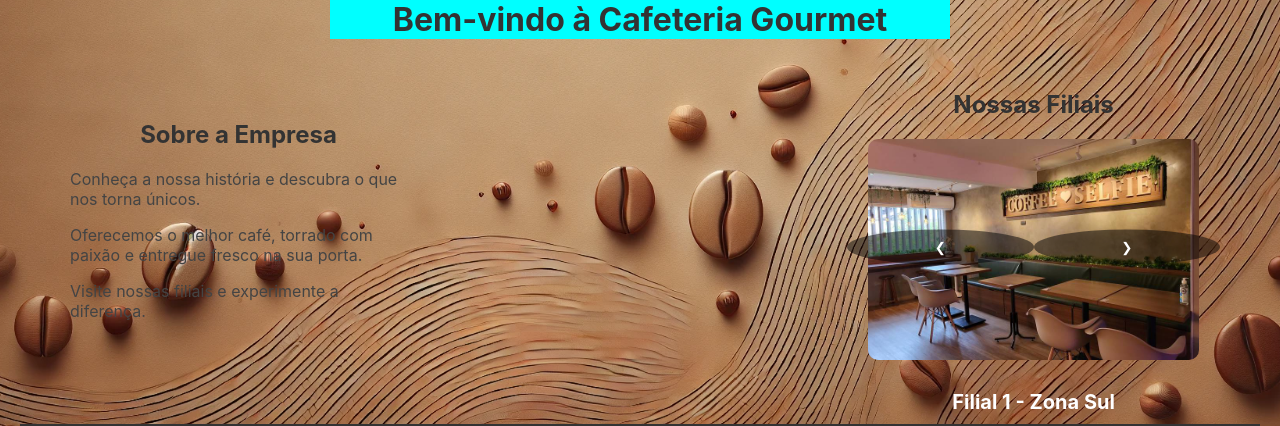
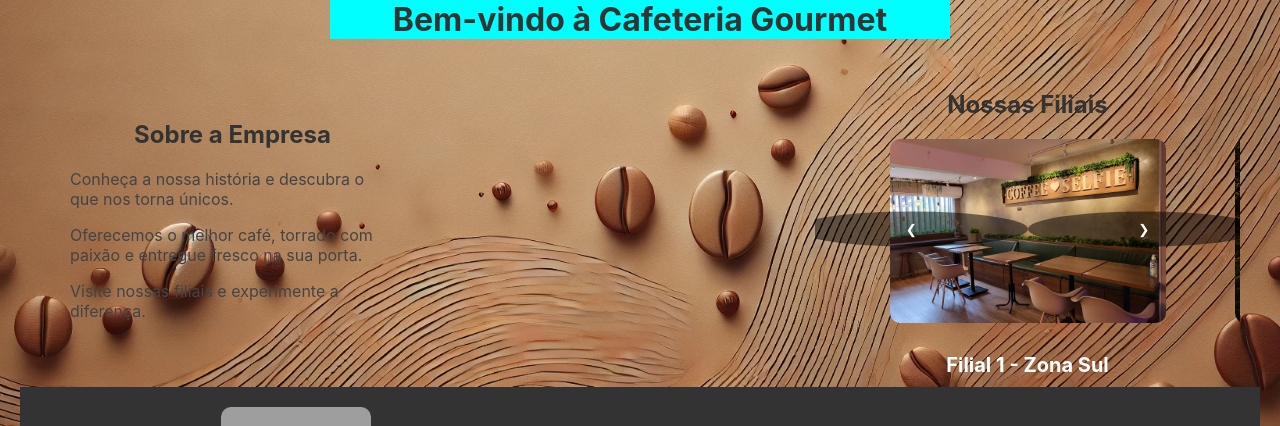
Before and after one commit to brunocsilva41/cafe-gourmet-react, a React (Create React App) app: page / in a window 1280 px wide. Shown: the part 374-800 px from the top of the page. Built offline with nearby package versions, Linux system fonts and the light colour scheme; no server answers; grey boxes are pictures that could not be loaded.

Commit message:
ajuste--

```diff
--- a/src/assets/styles/home.css
+++ b/src/assets/styles/home.css
@@ -65,7 +65,7 @@ body {
     flex-direction: column;
     align-items: center;
     justify-content: center;
-    justify-content: space-between;
+    padding: 0 40px; /* Adicione padding para espaço dos botões */
 }
 
 .slides {
@@ -99,12 +99,12 @@ body {
 .slide-buttons {
     position: absolute;
     top: 50%;
-    width: 100%;
+    width: calc(100% + 80px); /* Aumente a largura para incluir os botões */
     display: flex;
     justify-content: space-between;
     transform: translateY(-50%);
+    pointer-events: none; /* Permite clicar na imagem */
     padding: 0 20px; /* Ajuste a posição das setas */
-    pointer-events: none; /* Permite clicar na imagem */
 }
 
 .slide-button {
```
